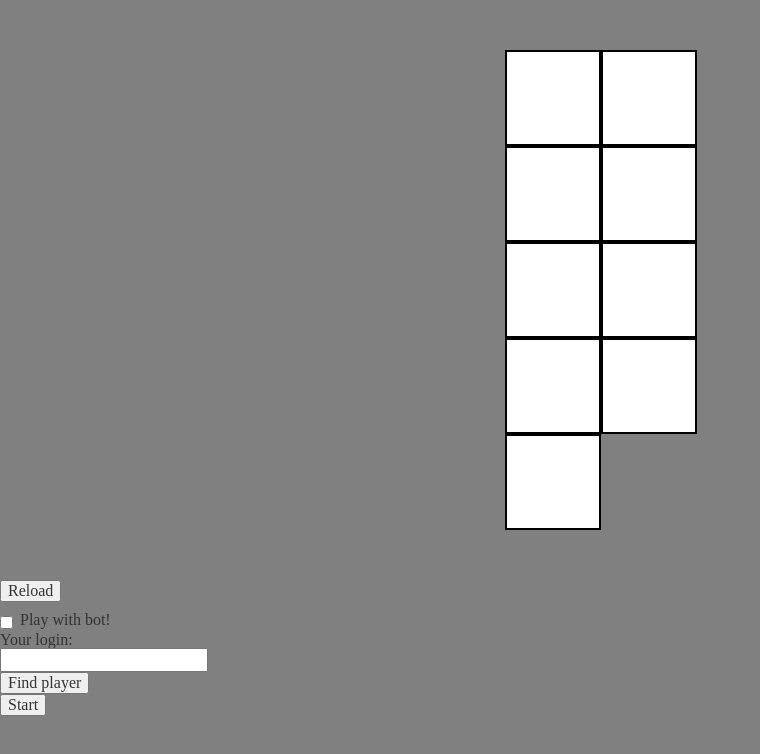
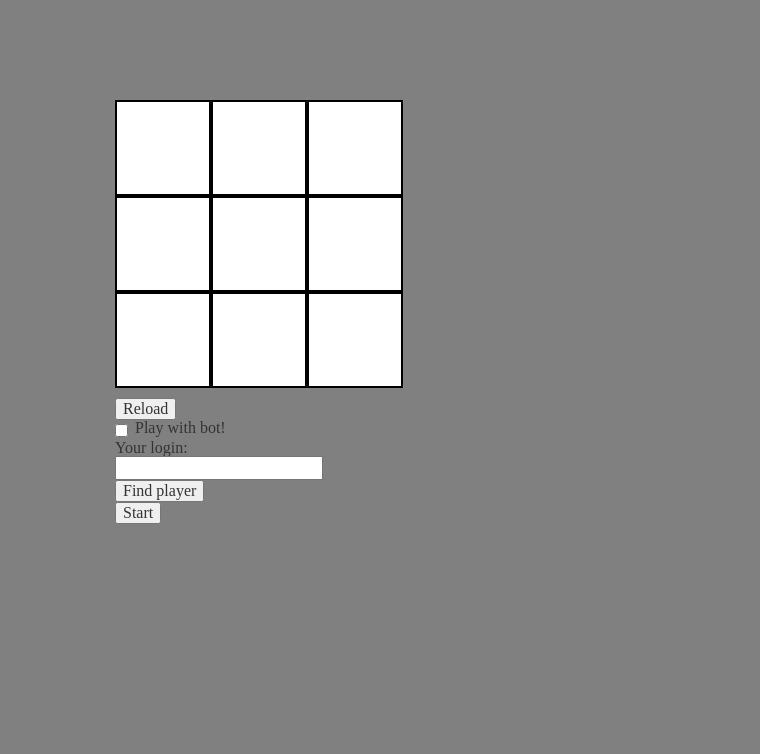
Before and after one commit to Team123Prod/WebSocketGameSystem, a plain HTML site: page WebClient/game.html in a window 1280 px wide. Shown: the whole page, without its empty margins (0-760 px from the left). Drawn offline with Linux system fonts and the light colour scheme.

Commit message:
fix html on game page

```diff
--- a/WebClient/Content/Custom/styleGame.css
+++ b/WebClient/Content/Custom/styleGame.css
@@ -8,11 +8,10 @@ body {
     text-align: center;
 }
 .ai {
-    background-image: url('img/ai.jpg');
+    background-image: url("img/ai.jpg");
 }
 .container {
-    margin: 50px auto;
-    width: 300px;
+    margin: 100px;
 }
 .cell {
     background-color: white;
@@ -25,5 +24,5 @@ body {
     border-color: green;
 }
 .player {
-    background-image: url('img/player.jpg');
+    background-image: url("img/player.jpg");
 }
--- a/WebClient/Scripts/Models/engine.js
+++ b/WebClient/Scripts/Models/engine.js
@@ -2,7 +2,6 @@ var t = new Array(9);
 var isBot = false;
 var player = null;
 function go(id) {
-	debugger
 	send(new Request('cmd', 'module', 1,  player, id));
 }
 function ai(id) {
@@ -26,7 +25,6 @@ function checkEnd() {
 }
 
 function move(id, role) {
-	debugger
   if(t[id]) return false;
   t[id] = role;
   document.getElementById(id).className = 'cell ' + role;
--- a/WebClient/game.html
+++ b/WebClient/game.html
@@ -7,23 +7,34 @@
     <script src="Scripts/bootstrap.min.js"></script>
     <link href="Content/bootstrap.min.css" rel="stylesheet" />
     <link href="Content/Custom/styleGame.css" rel="stylesheet" />
+    <script src="Scripts/Models/connection.js"></script>
+    <script src="Scripts/Models/engine.js"></script>
+    <script src="Scripts/Models/Player.js"></script>
+    <script src="Scripts/Models/Request.js"></script>
 </head>
 <body>
     <div class="container">
-        <div class="table">
-            <div class="cell" id="0" onclick="move(0, 'player')"></div>
-            <div class="cell" id="1" onclick="move(1, 'player')"></div>
-            <div class="cell" id="2" onclick="move(2, 'player')"></div>
-            <div class="cell" id="3" onclick="move(3, 'player')"></div>
-            <div class="cell" id="4" onclick="move(4, 'player')"></div>
-            <div class="cell" id="5" onclick="move(5, 'player')"></div>
-            <div class="cell" id="6" onclick="move(6, 'player')"></div>
-            <div class="cell" id="7" onclick="move(7, 'player')"></div>
-            <div class="cell" id="8" onclick="move(8, 'player')"></div>
-        </div>
-    </div>
+        <table>
+            <tr>
+                <td class="cell" id="0" onclick="move(0, 'player')"></td>
+                <td class="cell" id="1" onclick="move(1, 'player')"></td>
+                <td class="cell" id="2" onclick="move(2, 'player')"></td>
+            </tr>
+            <tr>
+                <td class="cell" id="3" onclick="move(3, 'player')"></td>
+                <td class="cell" id="4" onclick="move(4, 'player')"></td>
+                <td class="cell" id="5" onclick="move(5, 'player')"></td>
+            </tr>
+            <tr>
+                <td class="cell" id="6" onclick="move(6, 'player')"></td>
+                <td class="cell" id="7" onclick="move(7, 'player')"></td>
+                <td class="cell" id="8" onclick="move(8, 'player')"></td>
+            </tr>
+        </table>
+
+
+        <div class="checkbox">
             <input type="button" onclick="reload()" value="Reload"><p>
-<div class="checkbox">
                 <label><input id="isBot" type="checkbox" value="">Play with bot!</label><br>
                 Your login: <br><input type="text" id="login" value="">
             <p>
@@ -32,5 +43,6 @@
                 <input type="button" onclick="start()" value="Start">
             <p>
         </div>
+    </div>
 </body>
 </html>
```
Also changed, not shown: WebClient/index.html (+4 -0 lines). Lines whose indentation alone changed are shown as unchanged.
